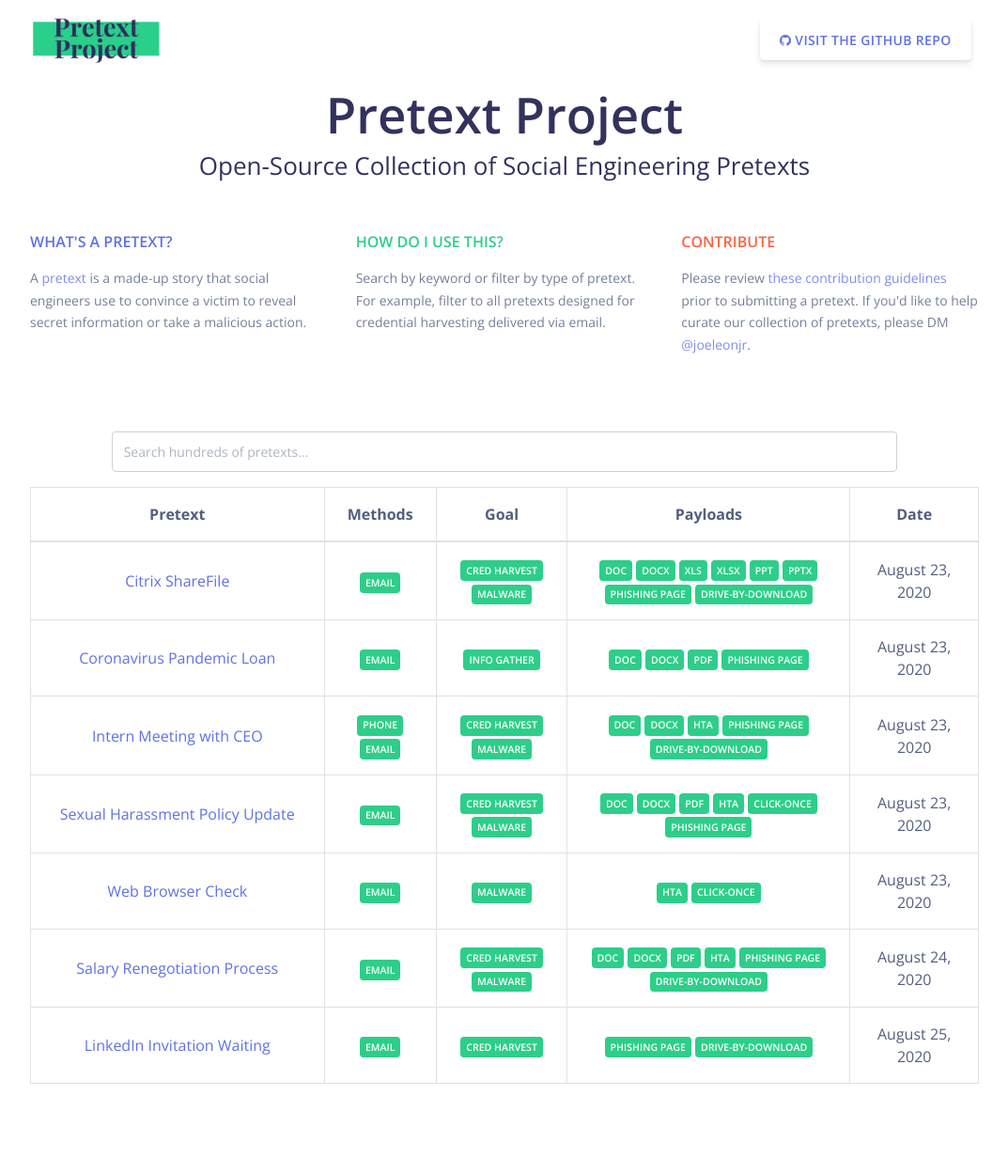
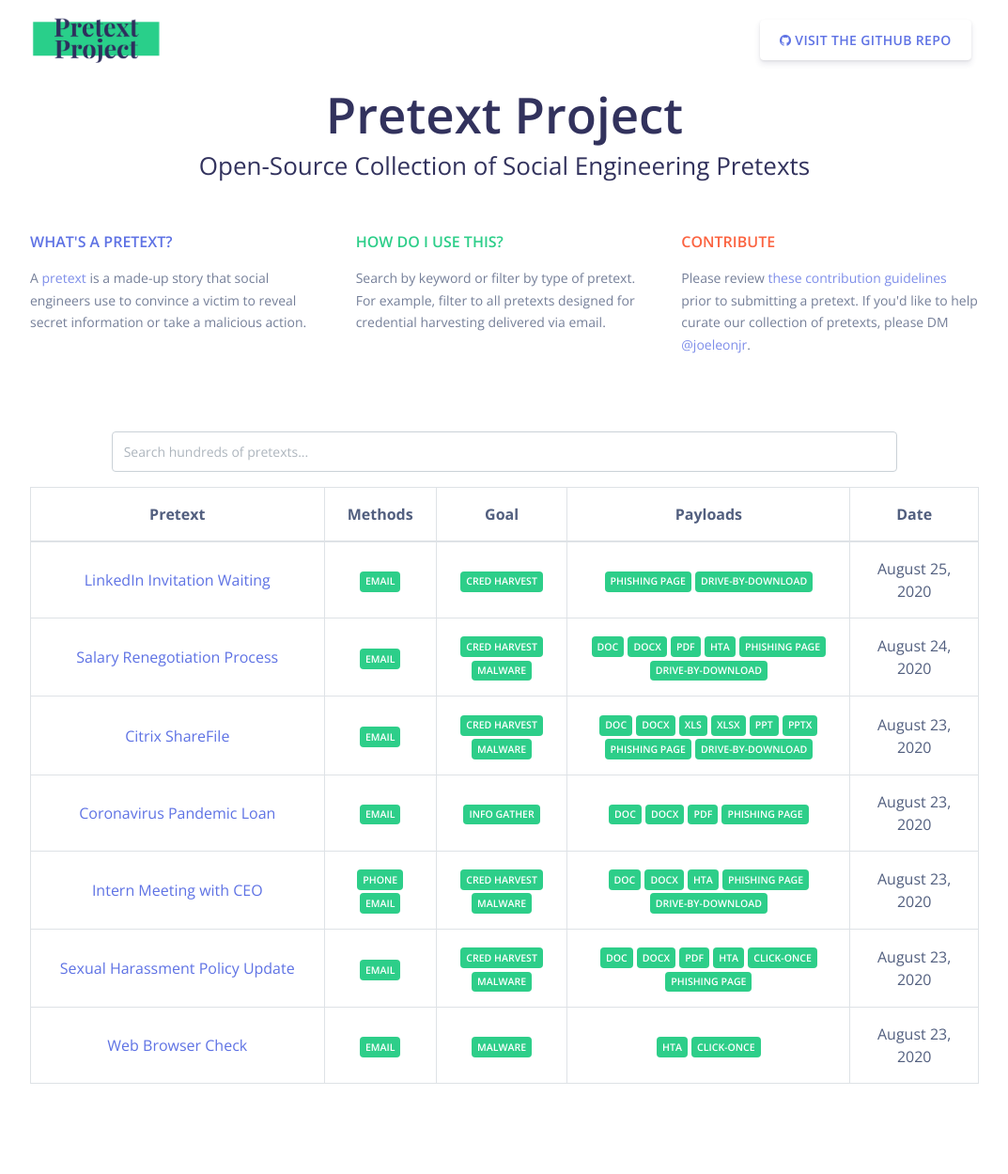
Before and after one commit to pretext-project/pretext-project.github.io, a Jekyll site: the page built from index.html, in a window 1280 px wide. Shown: the whole page at 94% size, without its empty margins (103-1176 px from the left). Built offline with Jekyll 4.4.1, drawn with Linux system fonts in a browser that asks for light colours; nearby versions of some CDN libraries.

Commit message:
adjusted default data table ordering

```diff
--- a/index.html
+++ b/index.html
@@ -93,7 +93,7 @@
 
         <div class="row align-items-center">
           <div class="col-lg-12 mx-auto text-center">
-            <table id="pretextTable" class='table table-bordered  no-wrap' style="width: 100%" data-order='[[ 4, "asc" ]]' data-page-length='200'>
+            <table id="pretextTable" class='table table-bordered  no-wrap' style="width: 100%" data-order='[[ 4, "desc" ]]' data-page-length='200'>
               <thead>
                 <tr>
                   <th data-priority="1">Pretext</th>
```
